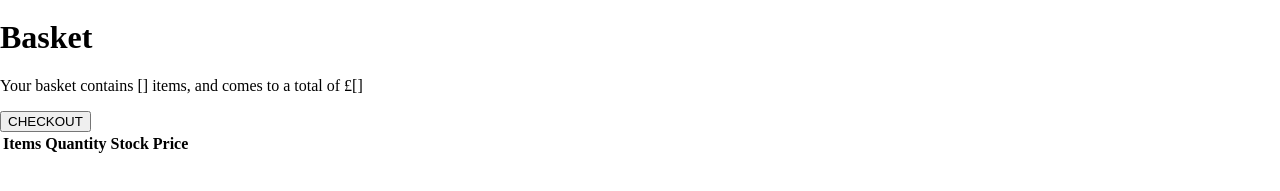
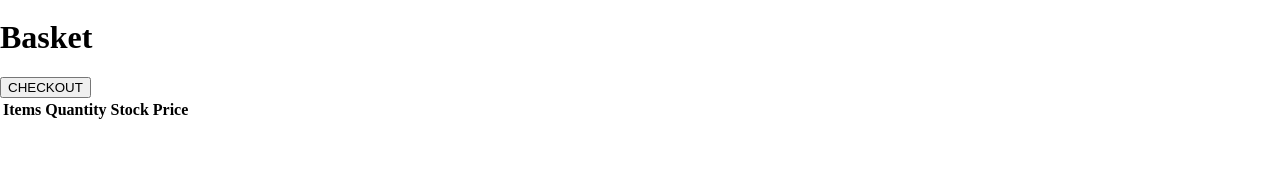
Before and after one commit to bl-kt/y2-brick-shop, a website with bundled scripts: page client/basket.html in a window 1280 px wide. Shown: the part 93-284 px from the top of the page. Built offline with nearby package versions, Linux system fonts and the light colour scheme.

```diff
--- a/client/basket.html
+++ b/client/basket.html
@@ -19,7 +19,7 @@
     <header id="navWrapper"></header>
     <div id="title">
       <h1>Basket</h1>
-      <p id="basketHeader"> Your basket contains [] items, and comes to a total of £[]</p>
+      <p id="basketHeader"></p>
       <a href="basket.html" class="Checkout">
         <button id="navCheckout">CHECKOUT</button>
       </a>
--- a/client/js/renderers/basket.js
+++ b/client/js/renderers/basket.js
@@ -1,5 +1,3 @@
-import * as wishlist from '../controllers/wishlistController.mjs';
-import * as basket from '../controllers/basketController.mjs';
 import { createAndAppend } from '../helpers.js';
 
 const localStorage = window.localStorage;
```
Also changed, not shown: client/js/renderers/checkout.js (added), docs/dev-log/log.md (renamed from changelog/dev-log/log.md), 1 other file.
